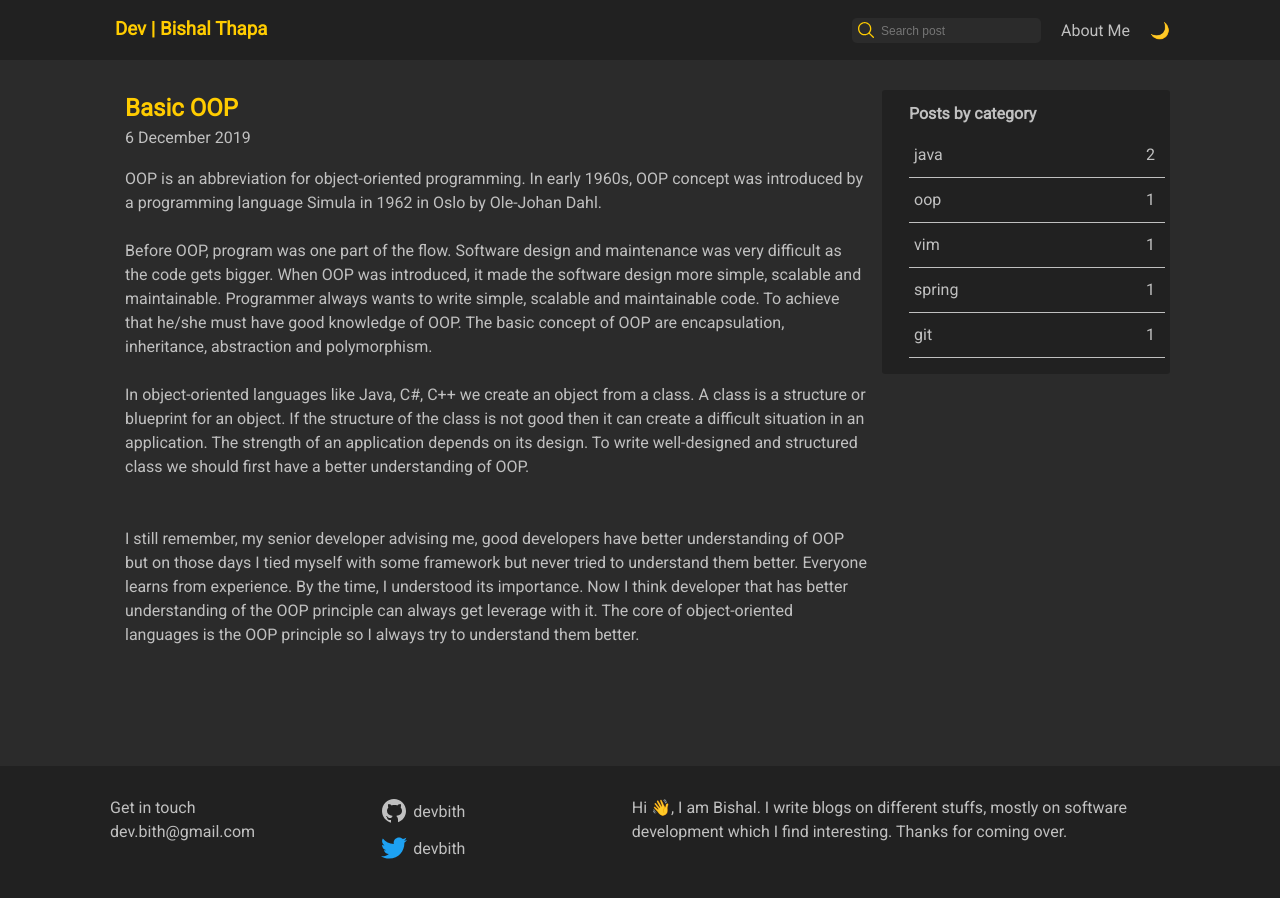
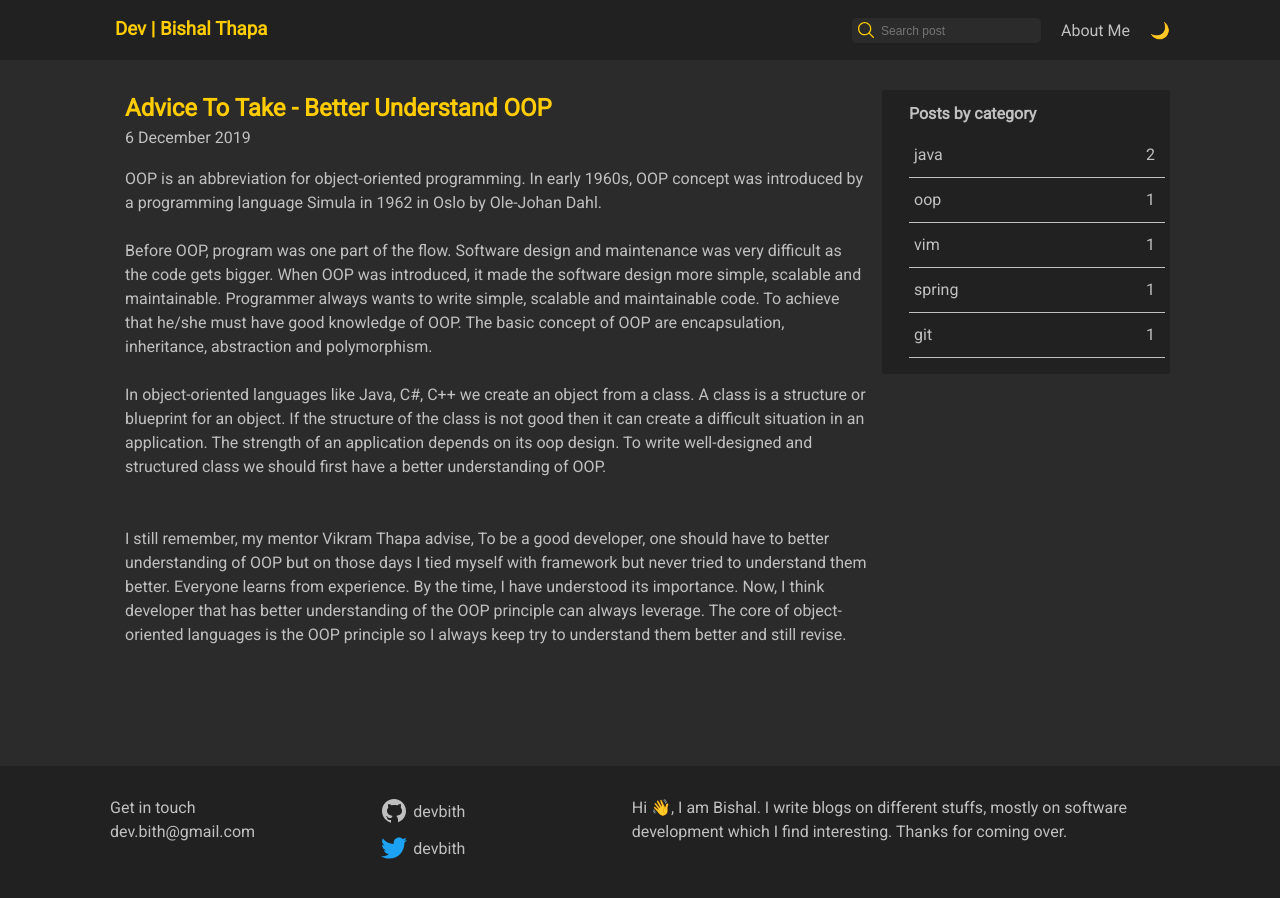
Before and after one commit to bishalthapa-x/bishalthapax.github.io, a Jekyll site: the page built from _posts/2019-12-06-advice-to-take-better-understand-oop.md, in a window 1280 px wide. Built offline with Jekyll 4.4.1, drawn with Linux system fonts in a browser that asks for light colours.

Commit message:
Update and rename 2019-12-06-basic-oop.md to 2019-12-06-advice-to-take-better-understand-oop.md

```diff
--- a/_posts/2019-12-06-basic-oop.md
+++ b/_posts/2019-12-06-advice-to-take-better-understand-oop.md
@@ -1,6 +1,6 @@
 ---
 layout: post
-title:  "Basic OOP"
+title:  "Advice To Take - Better Understand OOP"
 date:   2019-12-06 09:23:42 +0100
 categories: oop
 ---
@@ -17,11 +17,11 @@ The basic concept of OOP are encapsulation, inheritance, abstraction and polymor
 
  In object-oriented languages like Java, C#, C++ we create an object from a class. A class is a structure or blueprint for an object.
  If the structure of the class is not good then it can create a difficult situation in an application. The strength of an application
- depends on its design. To write well-designed and structured class we should first have a better understanding of OOP.
+ depends on its oop design. To write well-designed and structured class we should first have a better understanding of OOP.
 
 <br/><br/>
 
- I still remember, my senior developer advising me, good developers have better understanding of OOP but on those days I
- tied myself with some framework but never tried to understand them better. Everyone learns from experience. By the time, I understood
- its importance. Now I think developer that has better understanding of the OOP principle can always get leverage with it.
- The core of object-oriented languages is the OOP principle so I always try to understand them better.
+ I still remember, my mentor Vikram Thapa advise, To be a good developer, one should have to better understanding of OOP but on those days I
+ tied myself with framework but never tried to understand them better. Everyone learns from experience. By the time, I have understood
+ its importance. Now, I think developer that has better understanding of the OOP principle can always leverage.
+ The core of object-oriented languages is the OOP principle so I always keep try to understand them better and still revise.
```
